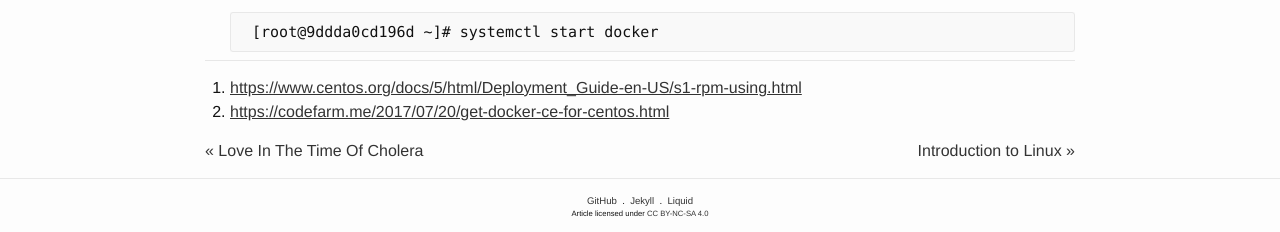
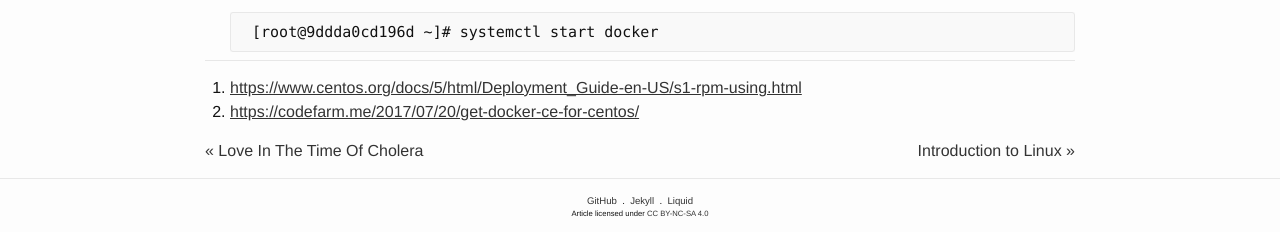
Before and after one commit to ousiax/ousiax.github.io, a Jekyll site: the page built from _posts/2018-03-30-setup-docker-engine-on-centos-offline.md, in a window 1280 px wide and 900 px high, scrolled down 2385 px. Shown: the part 665-897 px from the top of the window. Built offline with Jekyll 4.4.1, drawn with Linux system fonts in a browser that asks for light colours; comment, search, counter and statistics services are not loaded; some of the changed lines change nothing that is shown.

Commit message:
Update 2018-03-30-setup-docker-engine-on-centos-offline.md

```diff
--- a/_posts/2018-03-30-setup-docker-engine-on-centos-offline.md
+++ b/_posts/2018-03-30-setup-docker-engine-on-centos-offline.md
@@ -172,4 +172,4 @@ $ docker run --rm -it centos:7 bash
 - - -
 
 1. [https://www.centos.org/docs/5/html/Deployment\_Guide-en-US/s1-rpm-using.html](https://www.centos.org/docs/5/html/Deployment_Guide-en-US/s1-rpm-using.html)
-1. [https://codefarm.me/2017/07/20/get-docker-ce-for-centos.html](//codefarm.me/2017/07/20/get-docker-ce-for-centos/)
+1. [https://codefarm.me/2017/07/20/get-docker-ce-for-centos/](/2017/07/20/get-docker-ce-for-centos/)
```
